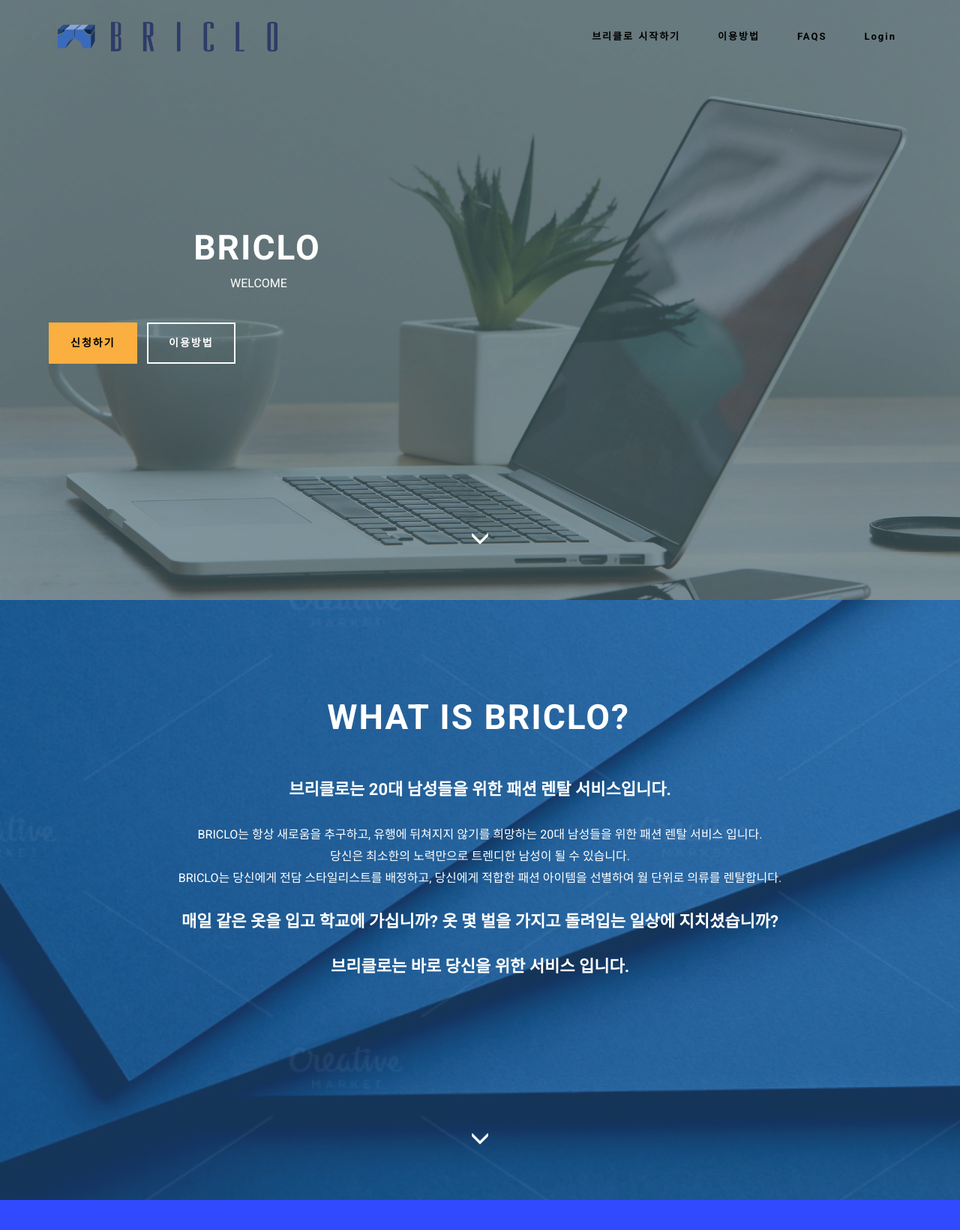
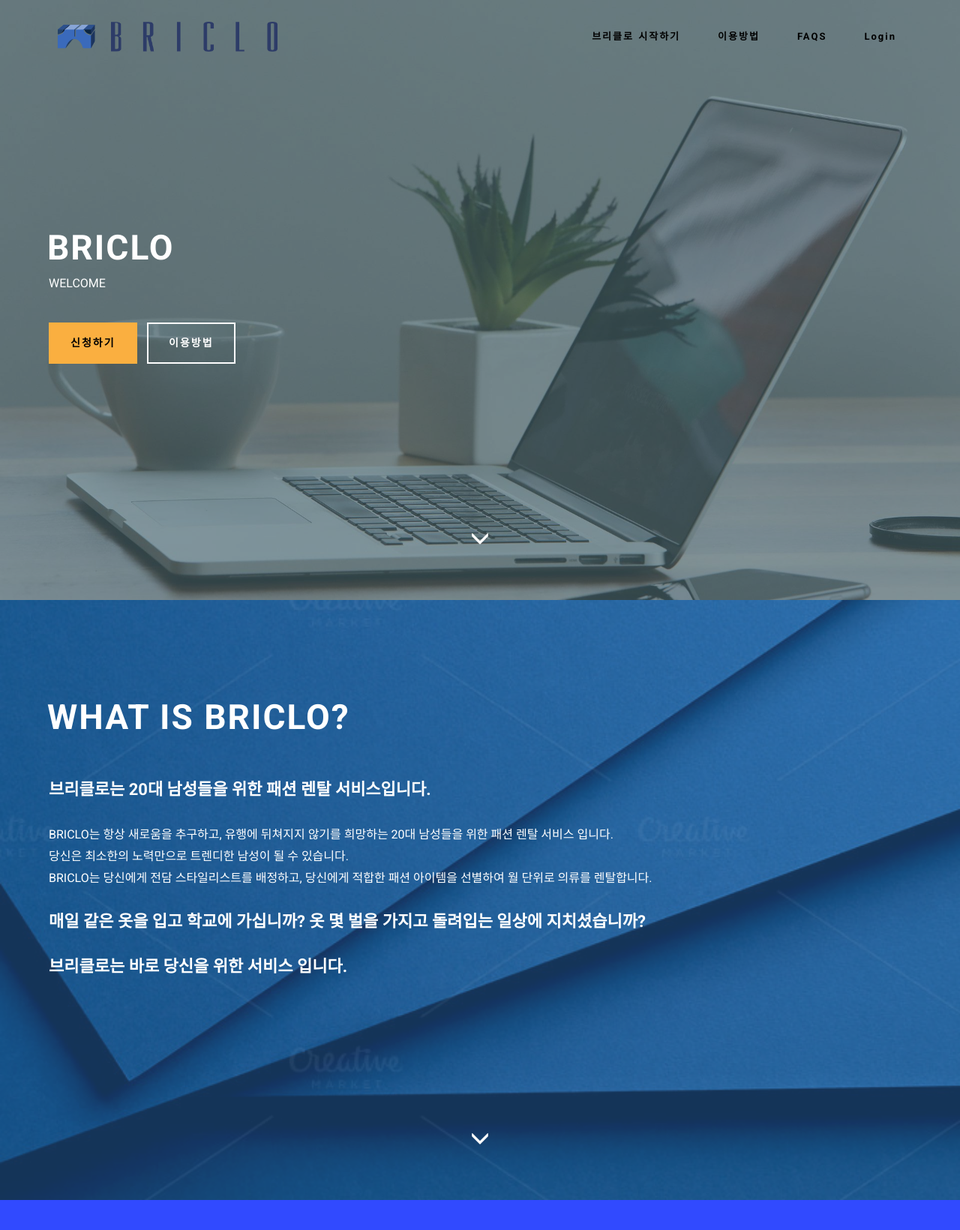
Before and after one commit to chphch/BRICLO, a Django app: page / in a window 1280 px wide. Shown: the top 1640 px of the page at 75% size. Run offline with Django 3.2, Linux system fonts and the light colour scheme; some libraries are stand-ins or nearby versions; some web fonts are replaced.

Commit message:
메인페이지 글씨 위치 조정

```diff
--- a/home/static/home/css/assets/mobirise/css/style.css
+++ b/home/static/home/css/assets/mobirise/css/style.css
@@ -1445,7 +1445,7 @@
 .mbr-hero {
   color: #fff;
   position: relative;
-  text-align:center;
+  text-align:left;
 }
 .mbr-hero__text {
   font-size: 46px;
--- a/home/templates/home/base.html
+++ b/home/templates/home/base.html
@@ -59,7 +59,7 @@
                                 </li>
 
                                 <li class="mbr-navbar__item">
-                                    <a class="mbr-buttons__link btn text-white" href="{% url 'home:profile' user.pk%}">{{user.username}}님</a>
+                                    <a class="mbr-buttons__link btn text-white" href="/">{{user.username}}님</a>
                                 </li>
                                 {% else %}
 
```
